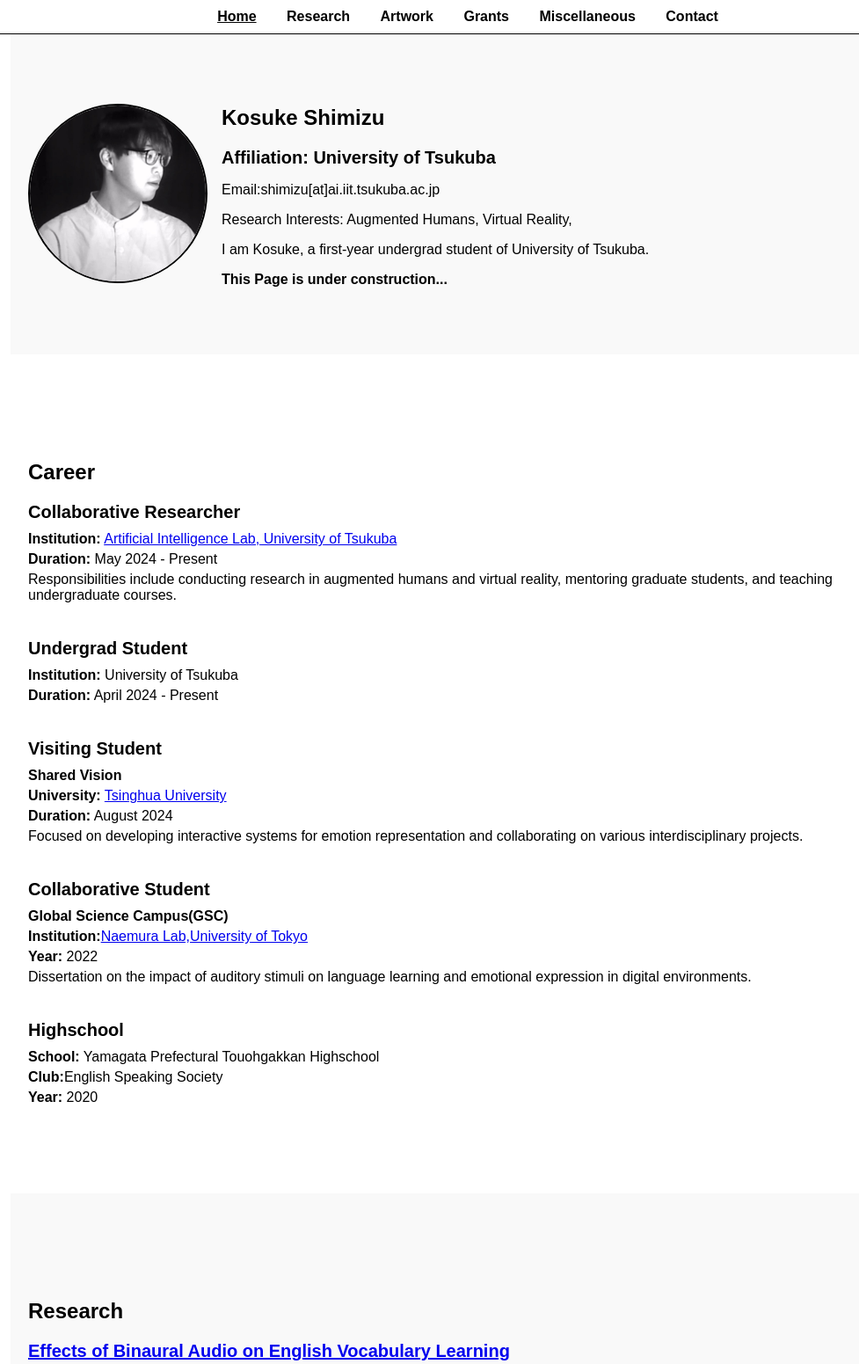
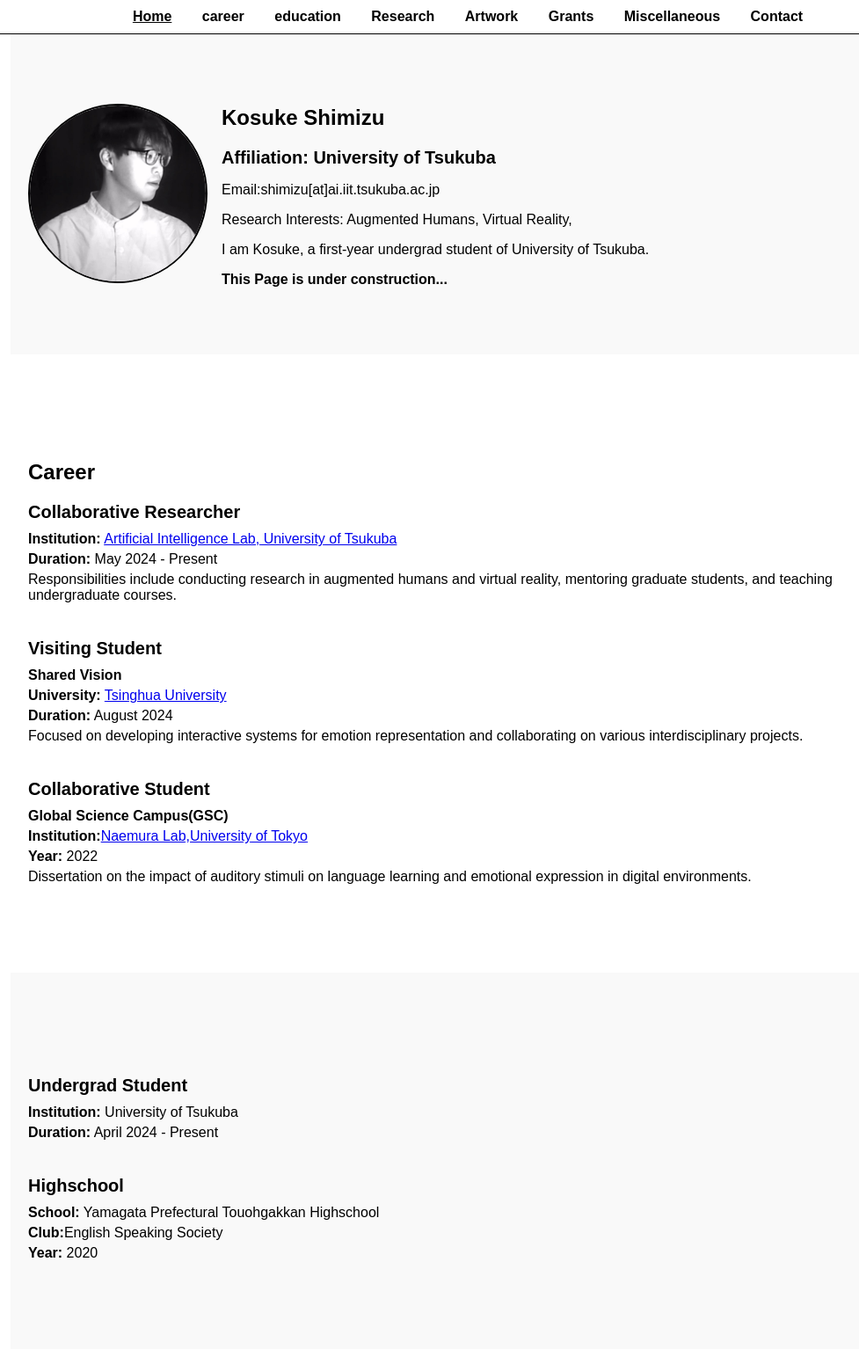
Before and after one commit to Suke-go/Suke-go.github.io, a plain HTML site: page index.html in a window 1280 px wide. Shown: the top 1551 px of the page at 88% size, without its empty margins (108-1085 px from the left). Drawn offline with Linux system fonts and the light colour scheme.

Commit message:
Update index.html

```diff
--- a/index.html
+++ b/index.html
@@ -11,6 +11,8 @@
     <nav id="navbar">
         <ul>
             <li><a href="#header">Home</a></li>
+            <li><a href="#career">career</a></li>
+            <li><a href="#education">education</a></li>
             <li><a href="#research">Research</a></li>
             <li><a href="#artwork">Artwork</a></li>
             <li><a href="#grants">Grants</a></li>
@@ -44,11 +46,6 @@
             <p><strong>Institution:</strong> <a href=https://www.ai.iit.tsukuba.ac.jp>Artificial Intelligence Lab, University of Tsukuba</a></p>
             <p><strong>Duration:</strong> May 2024 - Present</p>
             <p>Responsibilities include conducting research in augmented humans and virtual reality, mentoring graduate students, and teaching undergraduate courses.</p>
-        </div>
-          <div class="career-item">
-              <h2>Undergrad Student</h2>
-              <p><strong>Institution:</strong> University of Tsukuba</p>
-              <p><strong>Duration:</strong> April 2024 - Present</p>
           </div>
           <div class="career-item">
               <h2>Visiting Student</h2>
@@ -64,13 +61,22 @@
               <p><strong>Year:</strong> 2022</p>
               <p>Dissertation on the impact of auditory stimuli on language learning and emotional expression in digital environments.</p>
           </div>
-          <div class="career-item">
+      </section>
+
+    <section id="education">
+        <div class="career-item">
+              <h2>Undergrad Student</h2>
+              <p><strong>Institution:</strong> University of Tsukuba</p>
+              <p><strong>Duration:</strong> April 2024 - Present</p>
+        </div>
+        <div class="career-item">
             <h2>Highschool</h2>
             <p><strong>School:</strong> Yamagata Prefectural Touohgakkan Highschool</p>
             <p><Strong>Club:</Strong>English Speaking Society</p>
             <p><strong>Year:</strong> 2020</p>
         </div>
-      </section>
+    </section>
+
 
 
     <!-- Research Section -->
```
